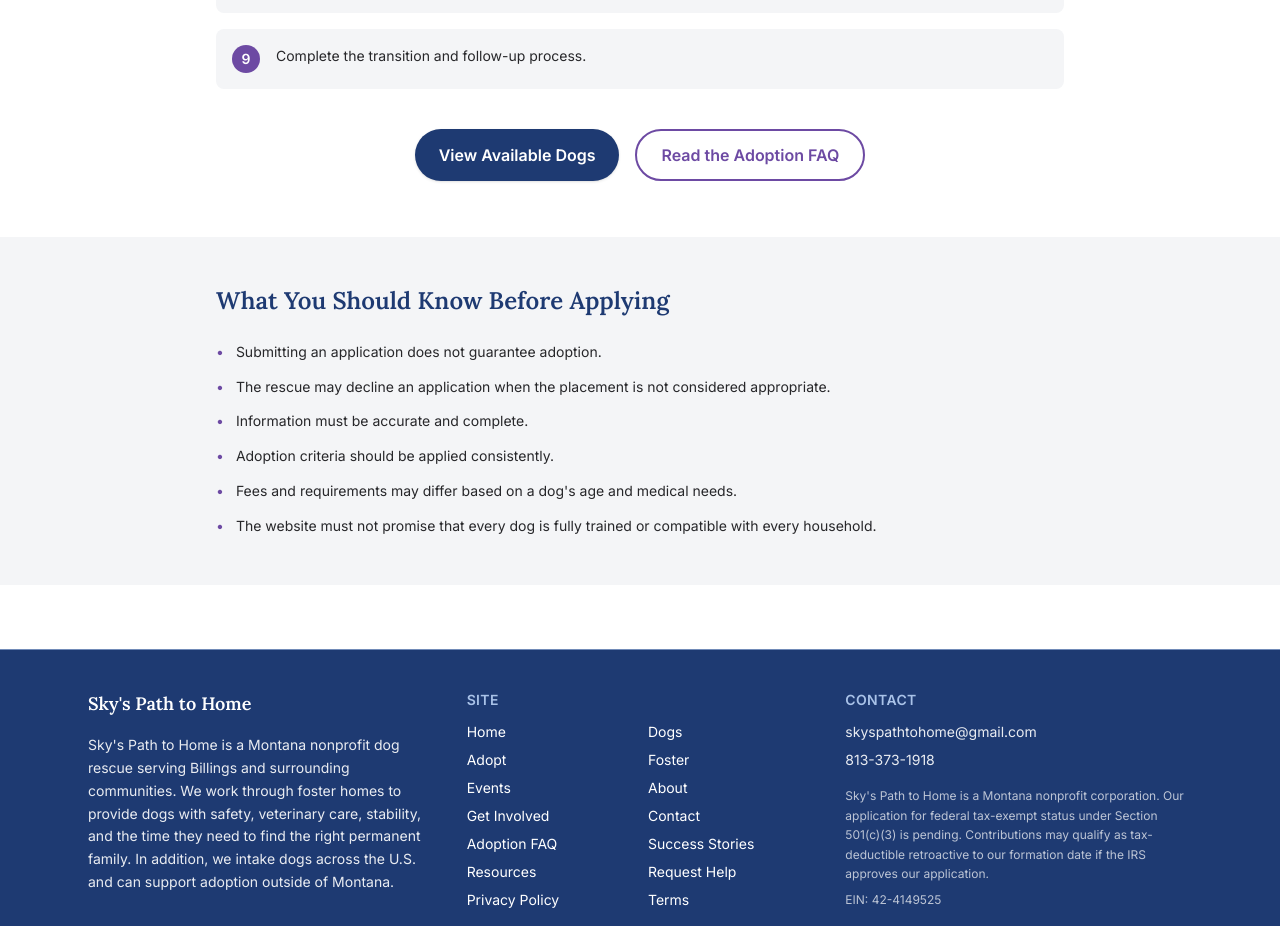
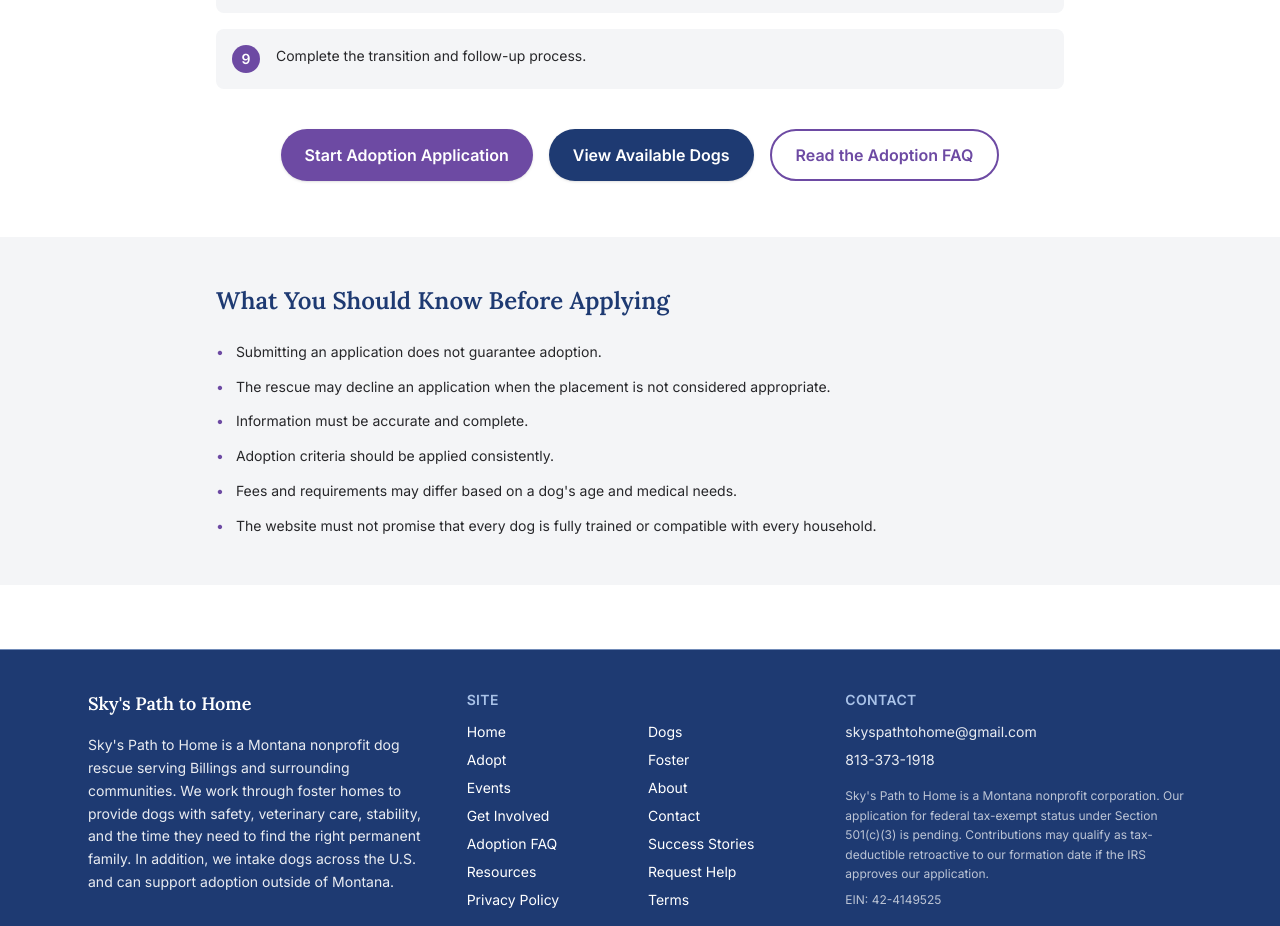
Before and after one commit to gregorytrent11/sky-path-website, a Next.js app: page /adopt in a window 1280 px wide. Shown: the part 1020-1946 px from the top of the page. Built offline with nearby package versions, Linux system fonts and the light colour scheme; no server answers.

Commit message:
Add missing "Start Adoption Application" button to the Adopt page
The Foster page already linked to its application; Adopt only linked to
the dogs list and FAQ.

Co-Authored-By: Claude Sonnet 5 <noreply@anthropic.com>

```diff
--- a/app/(public)/adopt/page.tsx
+++ b/app/(public)/adopt/page.tsx
@@ -51,6 +51,12 @@ export default function AdoptPage() {
 
         <div className="mt-10 flex flex-wrap justify-center gap-4">
           <Link
+            href="/adopt/application"
+            className="inline-flex items-center justify-center rounded-full bg-brand-purple px-6 py-3 text-base font-semibold text-brand-white shadow-sm transition-colors hover:bg-brand-deep-blue"
+          >
+            Start Adoption Application
+          </Link>
+          <Link
             href="/dogs"
             className="inline-flex items-center justify-center rounded-full bg-brand-deep-blue px-6 py-3 text-base font-semibold text-brand-white shadow-sm transition-colors hover:bg-brand-blue"
           >
```
